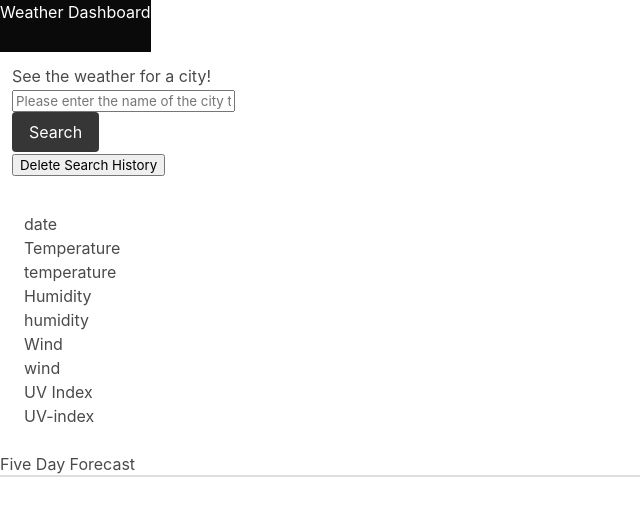
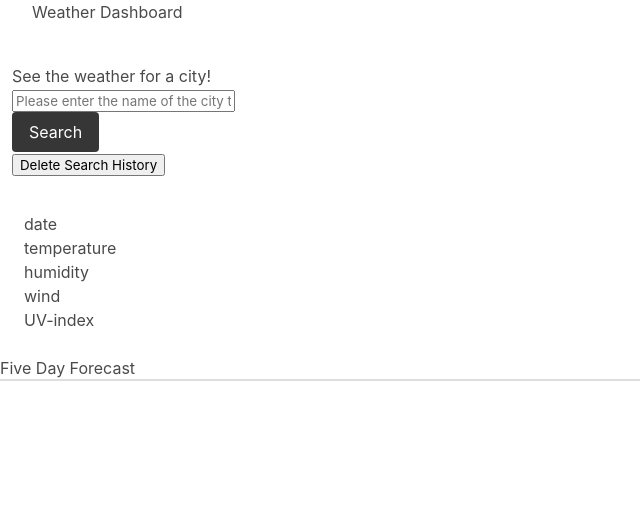
Before and after one commit to Erik-jpg/Weather-Dashboard-App, a website: page index.html in a window 1280 px wide. Shown: the whole page, without its empty margins (0-640 px from the left). Drawn offline with nearby package versions, Linux system fonts and the light colour scheme.

Commit message:
trying to make cards not 100% width and multiple for fiveDay. Also banner needs to be 100% width

```diff
--- a/index.html
+++ b/index.html
@@ -13,7 +13,10 @@
 
 <body>
     <nav class="navbar">
-        <div class="hero is-small is-black">Weather Dashboard</div>
+        <div class="container is-fluid">Weather Dashboard
+            <div class="hero is-small is-warning">
+            </div>
+        </div>
     </nav>
     <div class="container-fluid">
         <div class="column">
@@ -40,16 +43,16 @@
                         <div class="city-name" id="cityName">
                             <div class="card-image" id="todayImg">
                                 <p id="date">date</p>
-                            <div class="row"><p>Temperature</p>
+                                <div class="row">
                                     <div id="currentDay">
                                         <p id="temp">temperature</p>
-                                    <div><p>Humidity</p>
+                                        <div>
                                             <div>
                                                 <p id="hum">humidity</p>
-                                            <div><p>Wind</p>
+                                                <div>
                                                     <div>
                                                         <p id="wind">wind</p>
-                                                    <div><p>UV Index</p>
+                                                        <div>
                                                             <div>
                                                                 <p id="UV">UV-index</p>
                                                             </div>
--- a/script.js
+++ b/script.js
@@ -102,7 +102,7 @@ return response.json();
       console.log(data);
 
       for (let i = 0; i < data.daily.length; i++) {
-        let fiveDay = document.querySelector("#fiveDayForecast");
+        let fiveDay = document.querySelector("#dayOne");
         let fiveDayCard = document.createElement("div");
         let fiveDayBody = document.createElement("div");
         let fiveDayImg = document.createElement("img");
--- a/stylesheet.css
+++ b/stylesheet.css
@@ -5,6 +5,10 @@ body {
 
 h1 {
     background-image: linear-gradient(to right, blue, black);
+}
+
+.container{
+    $fullhd;
 }
 
 #banner {
```
Lines whose indentation alone changed are shown as unchanged.
